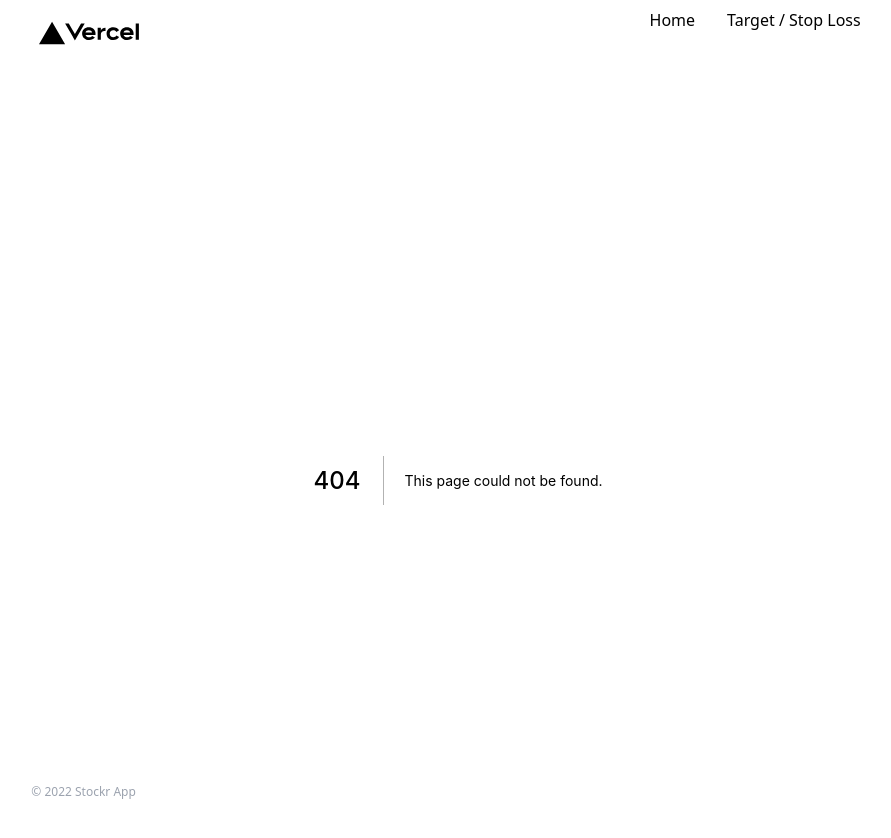
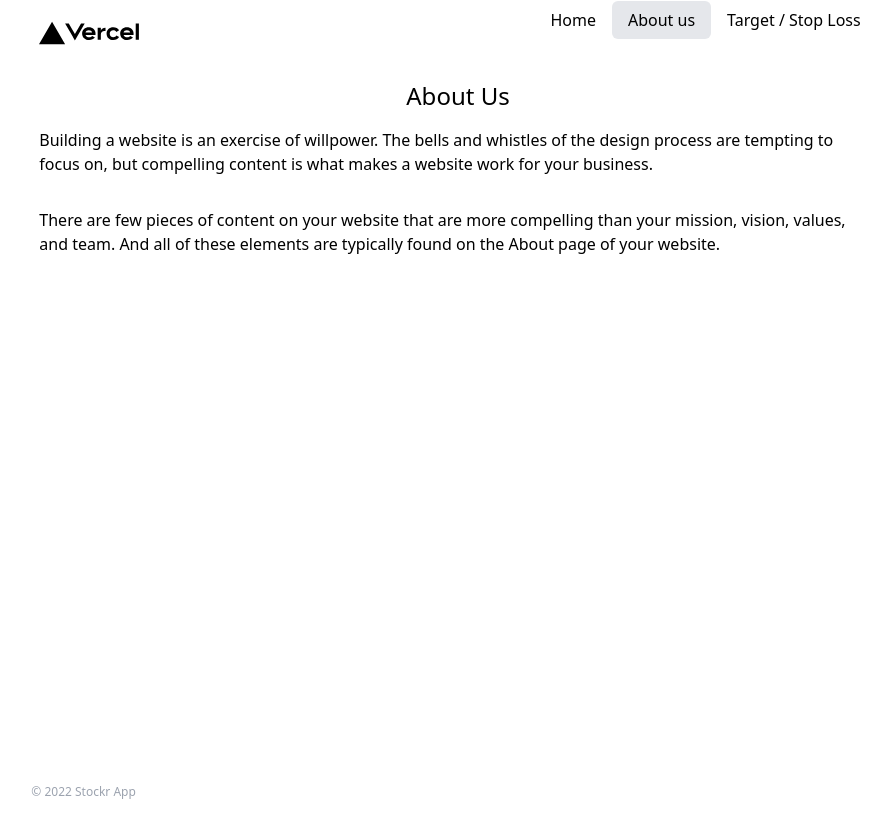
Before and after one commit to dhayaec/stockr, a Next.js app: page /about in a window 1280 px wide. Before the commit this address had no page. Shown: the top 838 px of the page, without its empty margins (182-1073 px from the left). Built offline with nearby package versions, Linux system fonts and the light colour scheme.

Commit message:
add about us page

```diff
--- /dev/null
+++ b/pages/about.tsx
@@ -0,0 +1,25 @@
+import React from 'react'
+import MetaHeader from '../src/components/common/MetaHeader'
+
+export default function About() {
+  return (
+    <div>
+      <MetaHeader title='About Us' />
+      <div className='px-2'>
+        <h1 className='text-center text-xl md:text-2xl'>About Us</h1>
+
+        <p className='py-4'>
+          Building a website is an exercise of willpower. The bells and whistles
+          of the design process are tempting to focus on, but compelling content
+          is what makes a website work for your business.
+        </p>
+
+        <p className='py-4'>
+          There are few pieces of content on your website that are more
+          compelling than your mission, vision, values, and team. And all of
+          these elements are typically found on the About page of your website.
+        </p>
+      </div>
+    </div>
+  )
+}
--- a/src/components/navbar/NavBar.tsx
+++ b/src/components/navbar/NavBar.tsx
@@ -22,7 +22,7 @@ function NavBar() {
           </Link>
         </div>
         <div>
-          <ul className='inline-flex'>
+          <ul className='inline-flex items-center'>
             {menuItems.map((i) => {
               return (
                 <li key={i.id} className='text-black-500 hover:text-black-800'>
--- a/src/constants/constants.ts
+++ b/src/constants/constants.ts
@@ -14,6 +14,11 @@ export const menuItems: Array<MenuItemType> = [
   },
   {
     id: 2,
+    name: 'About us',
+    href: '/about',
+  },
+  {
+    id: 3,
     name: 'Target / Stop Loss',
     href: '/tsl',
   },
```
